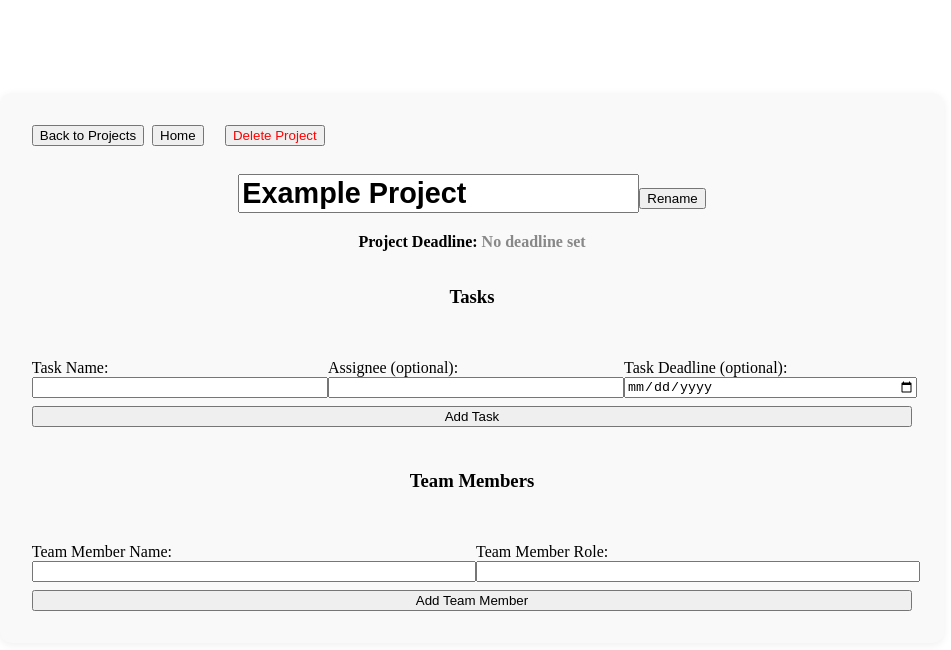
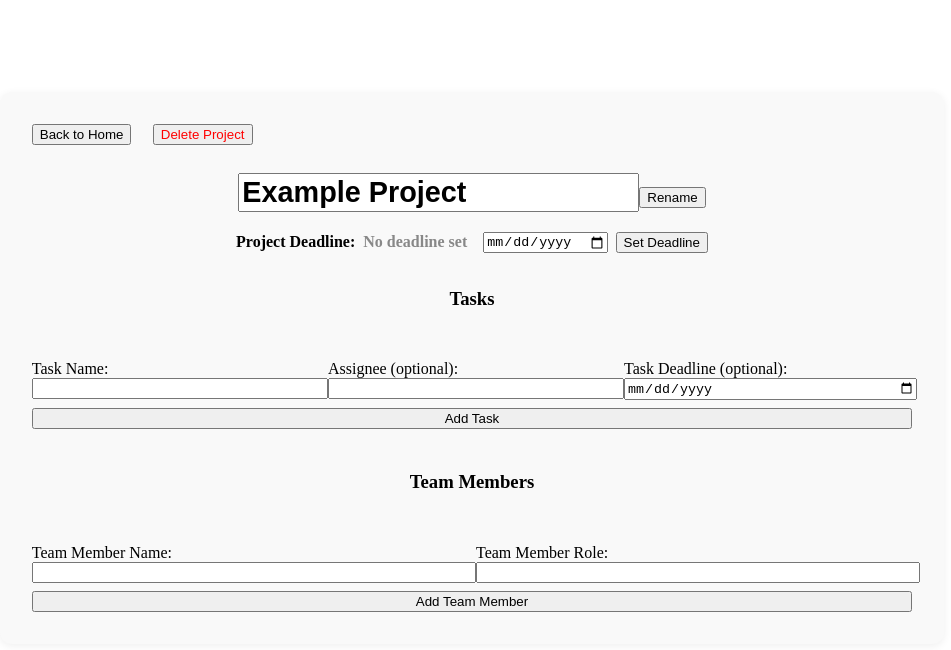
Before and after one commit to KnightNight101/UoR_APP, a React (Create React App) app in the folder frontend/: page / in a window 1280 px wide. Both pictures are taken after a click on the button "Example Project". Shown: the top 650 px of the page, without its empty margins (168-1119 px from the left). Built offline with nearby package versions, Linux system fonts and the light colour scheme.

Commit message:
The project-specific page now shows only one button labeled "Back to Home" instead of two separate navigation buttons. The UI has been updated as requested.

```diff
--- a/frontend/src/index.js
+++ b/frontend/src/index.js
@@ -131,8 +131,7 @@ function ProjectDetails({ project, onBack, onHome, onRename, onDelete }) {
     <div style={{ display: 'flex', justifyContent: 'center', alignItems: 'center', minHeight: '90vh' }}>
       <div style={{ minWidth: 350, background: '#f9f9f9', padding: 32, borderRadius: 12, boxShadow: '0 2px 8px #0001', display: 'flex', flexDirection: 'column', alignItems: 'center' }}>
         <div style={{ width: '100%', display: 'flex', gap: 8, justifyContent: 'flex-start', marginBottom: 8 }}>
-          <button onClick={onBack}>Back to Projects</button>
-          <button onClick={onHome}>Home</button>
+          <button onClick={onHome}>Back to Home</button>
           <button onClick={onDelete} style={{marginLeft: '1em', color: 'red'}}>Delete Project</button>
         </div>
         <h2>
@@ -144,8 +143,29 @@ function ProjectDetails({ project, onBack, onHome, onRename, onDelete }) {
           />
           <button type="button" onClick={handleRename}>Rename</button>
         </h2>
-        <div style={{ marginBottom: 16, fontWeight: 'bold' }}>
+        <div style={{ marginBottom: 16, fontWeight: 'bold', display: 'flex', alignItems: 'center', gap: 8 }}>
           Project Deadline: {project.deadline ? project.deadline : <span style={{ color: '#888' }}>No deadline set</span>}
+          <input
+            type="date"
+            value={editName === project.name && project.deadline ? project.deadline : ''}
+            onChange={e => {
+              const newDeadline = e.target.value;
+              // Update deadline in parent state
+              onRename(editName, newDeadline);
+            }}
+            style={{ marginLeft: 8 }}
+          />
+          <button
+            type="button"
+            onClick={() => {
+              const newDeadline = prompt("Enter new deadline (YYYY-MM-DD):", project.deadline || "");
+              if (newDeadline !== null) {
+                onRename(editName, newDeadline);
+              }
+            }}
+          >
+            Set Deadline
+          </button>
         </div>
         <h3>Tasks</h3>
         <ul style={{ width: '100%' }}>
```
